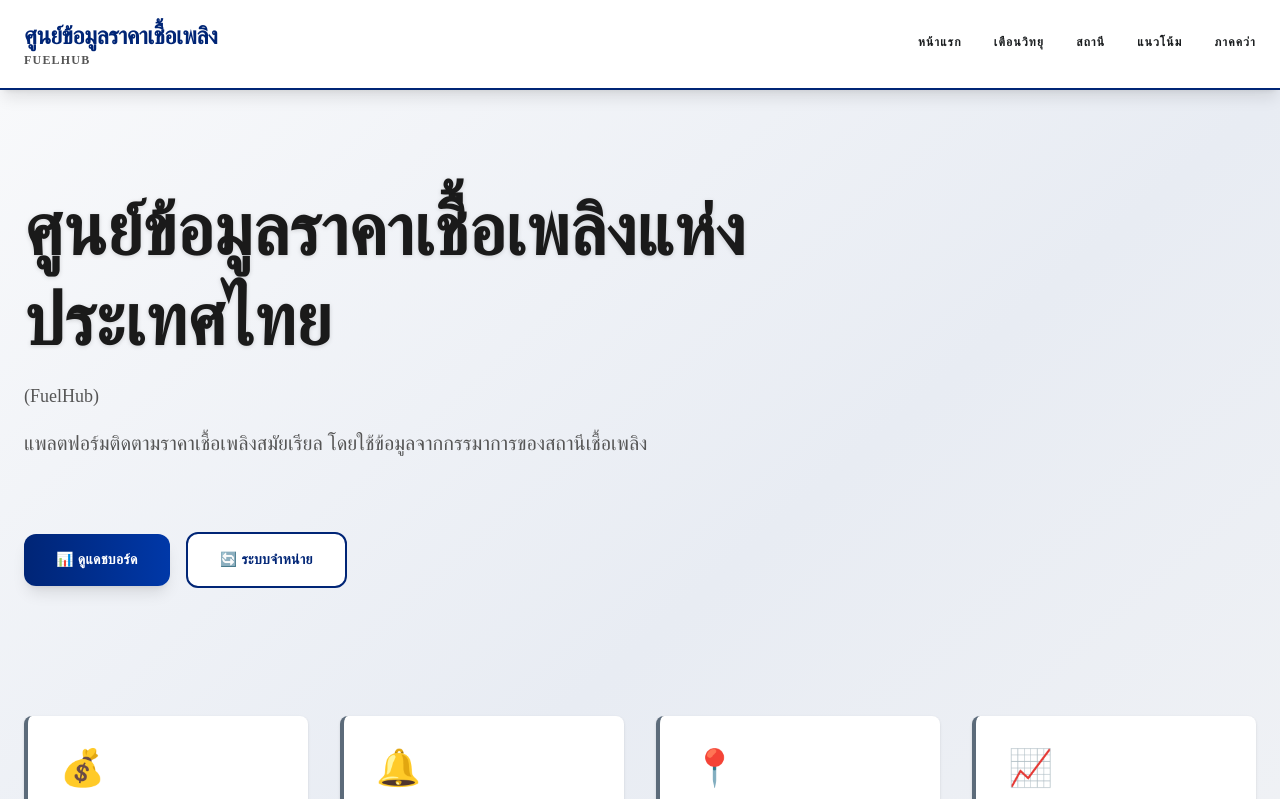
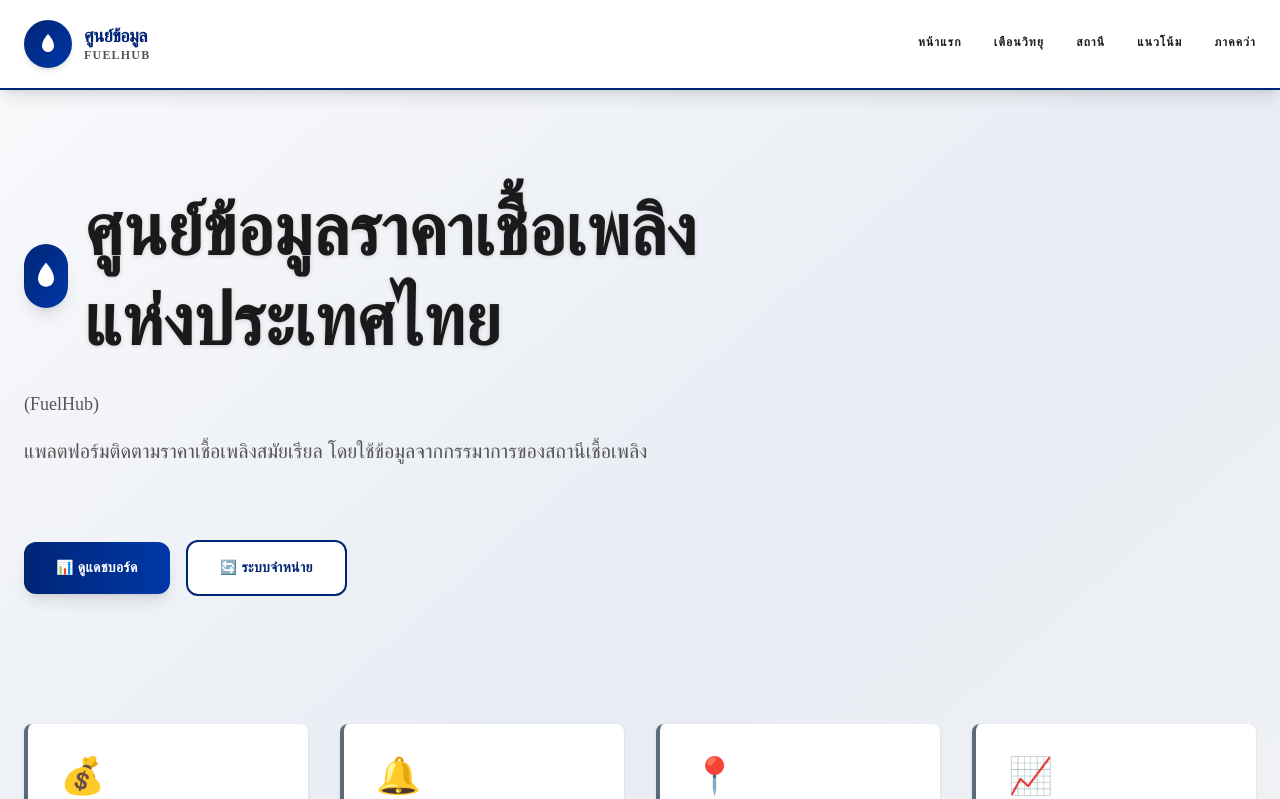
Before and after one commit to 6611441007-creator/Thailand-Fuel-Price-Information-Center, a Next.js app: page / in a window 1280 px wide. Shown: the top 799 px of the page. Built offline with nearby package versions, Linux system fonts and the light colour scheme.

Commit message:
Add: Fuel drop logo icon to navigation and homepage header

```diff
--- a/src/app/layout.tsx
+++ b/src/app/layout.tsx
@@ -18,12 +18,19 @@ export default function RootLayout({
         {/* Navigation */}
         <nav className="bg-white border-b-2 border-[#002576] sticky top-0 z-50 shadow-lg backdrop-blur-sm bg-opacity-98">
           <div className="max-w-7xl mx-auto px-6 py-5 flex items-center justify-between">
-            <Link href="/" className="flex flex-col gap-0 hover:opacity-80 transition-opacity">
-              <div className="text-2xl font-bold text-[#002576] font-['Plus_Jakarta_Sans'] tracking-tight">
-                ศูนย์ข้อมูลราคาเชื้อเพลิง
+            <Link href="/" className="flex items-center gap-3 hover:opacity-80 transition-opacity">
+              <div className="w-12 h-12 bg-gradient-to-br from-[#002576] to-[#0038a8] rounded-full flex items-center justify-center shadow-md">
+                <svg className="w-6 h-6 text-white" fill="currentColor" viewBox="0 0 24 24">
+                  <path d="M12 2C12 2 6 8 6 14c0 3.314 2.686 6 6 6s6-2.686 6-6c0-6-6-12-6-12z"/>
+                </svg>
               </div>
-              <div className="text-xs text-[#555555] font-['Prompt'] font-semibold tracking-widest uppercase">
-                FuelHub
+              <div className="flex flex-col gap-0">
+                <div className="text-lg font-bold text-[#002576] font-['Plus_Jakarta_Sans'] tracking-tight leading-tight">
+                  ศูนย์ข้อมูล
+                </div>
+                <div className="text-xs text-[#555555] font-['Prompt'] font-semibold tracking-widest uppercase">
+                  FuelHub
+                </div>
               </div>
             </Link>
             <div className="flex items-center space-x-8 font-['Prompt']">
--- a/src/app/page.tsx
+++ b/src/app/page.tsx
@@ -9,15 +9,26 @@ export default function Home() {
       <div className="relative max-w-7xl mx-auto px-6 py-24">
         <div className="space-y-12">
           <div className="max-w-3xl">
-            <h1 className="text-6xl md:text-7xl font-bold text-[#1a1a1a] font-['Plus_Jakarta_Sans'] leading-tight drop-shadow-sm">
-              ศูนย์ข้อมูลราคาเชื้อเพลิงแห่งประเทศไทย
-            </h1>
-            <p className="text-lg text-[#555555] mt-4 font-['Prompt'] max-w-3xl leading-relaxed font-medium tracking-normal">
+          <div className="flex items-center gap-4 mb-6">
+            <div className="w-16 h-16 bg-gradient-to-br from-[#002576] to-[#0038a8] rounded-full flex items-center justify-center shadow-lg">
+              <svg className="w-8 h-8 text-white" fill="currentColor" viewBox="0 0 24 24">
+                <path d="M12 2C12 2 6 8 6 14c0 3.314 2.686 6 6 6s6-2.686 6-6c0-6-6-12-6-12z"/>
+              </svg>
+            </div>
+            <div>
+              <h1 className="text-6xl md:text-7xl font-bold text-[#1a1a1a] font-['Plus_Jakarta_Sans'] leading-tight drop-shadow-sm">
+                ศูนย์ข้อมูลราคาเชื้อเพลิงแห่งประเทศไทย
+              </h1>
+            </div>
+          </div>
+          <div className="mb-8">
+            <p className="text-lg text-[#555555] font-['Prompt'] max-w-3xl leading-relaxed font-medium tracking-normal">
               (FuelHub)
             </p>
             <p className="text-xl text-[#555555] mt-4 font-['Prompt'] max-w-3xl leading-relaxed font-medium tracking-normal">
               แพลตฟอร์มติดตามราคาเชื้อเพลิงสมัยเรียล โดยใช้ข้อมูลจากกรรมาการของสถานีเชื้อเพลิง
             </p>
+          </div>
           </div>
 
           {/* CTA Buttons */}
```
